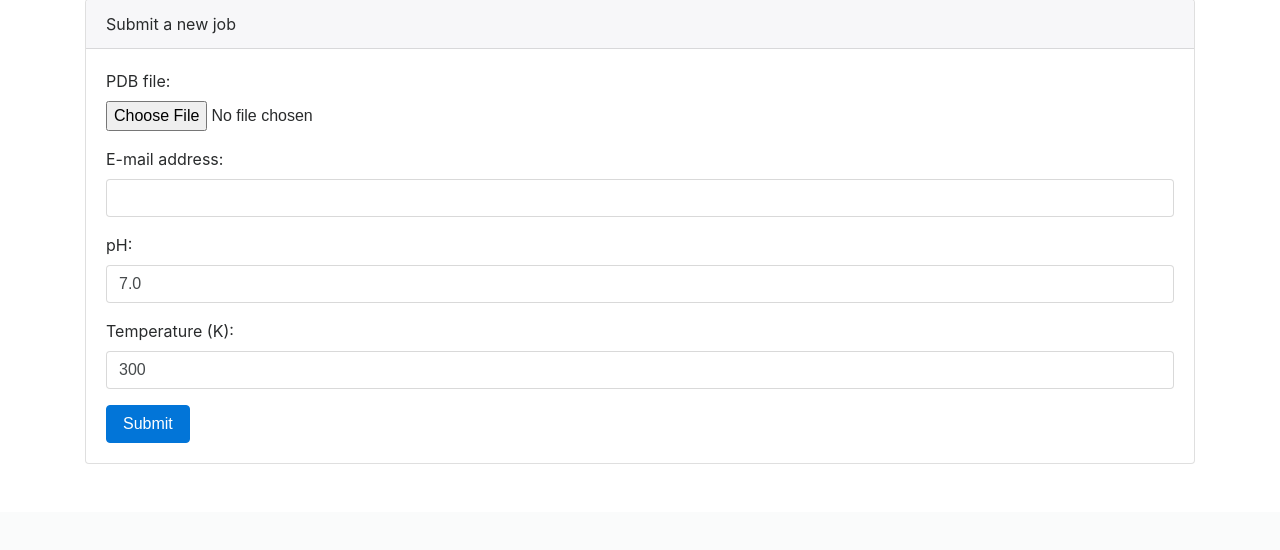
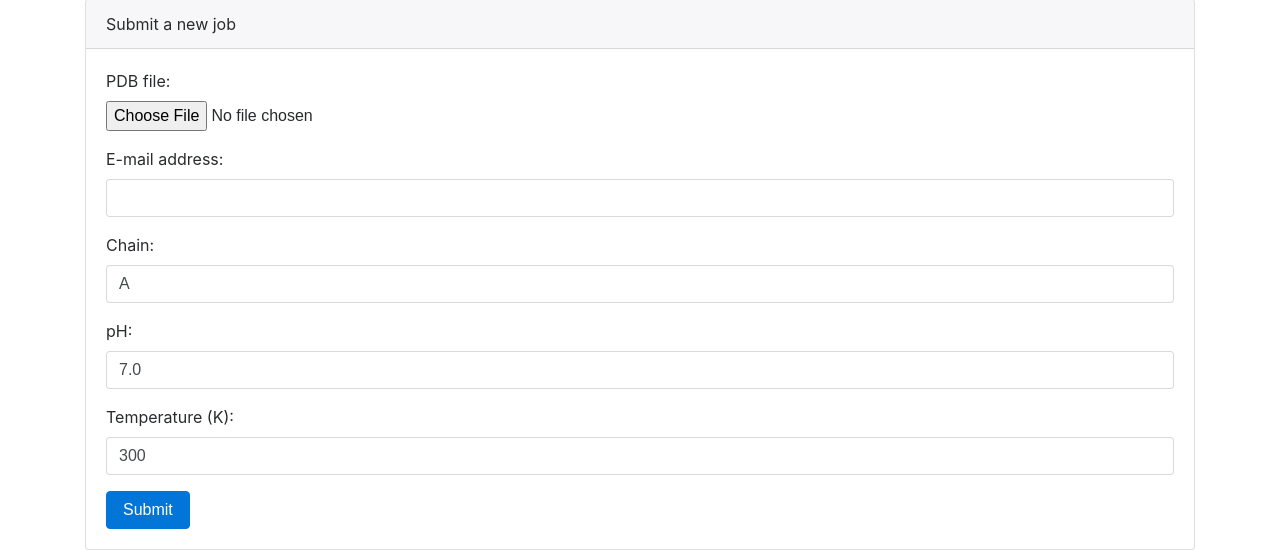
Before and after one commit to brunorf/tksamc_web, a Flask app: page / in a window 1280 px wide. Shown: the part 288-838 px from the top of the page. Before the commit the page ends 752 px from the top, so only its background shows below. Run offline with Flask 2, Linux system fonts and the light colour scheme; parts of the project's set-up code (start-up, migrations or seed data) failed here and were passed over; some libraries are stand-ins or nearby versions.

Commit message:
Inclusão do campo cadeia (chain)

```diff
--- a/templates/index.html
+++ b/templates/index.html
@@ -17,6 +17,10 @@
                     <input name="email" id="email" type="email" class="form-control">
                   </div>
                   <div class="form-group">
+                    <label for="chain">Chain:</label>
+                    <input name="chain" id="chain" type="text" class="form-control" value="A">
+                  </div>
+                  <div class="form-group">
                     <label for="pH">pH:</label>
                     <input name="pH" id="ph" type="number" class="form-control" step="0.1" min="0" max="14" value="7.0">
                   </div>
```
